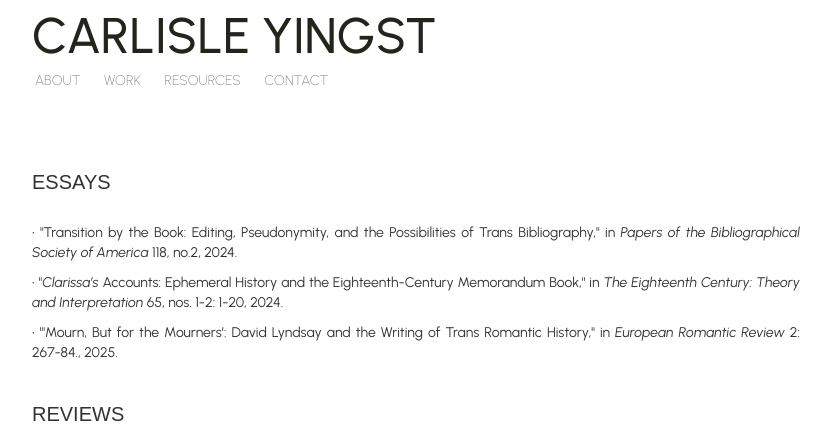
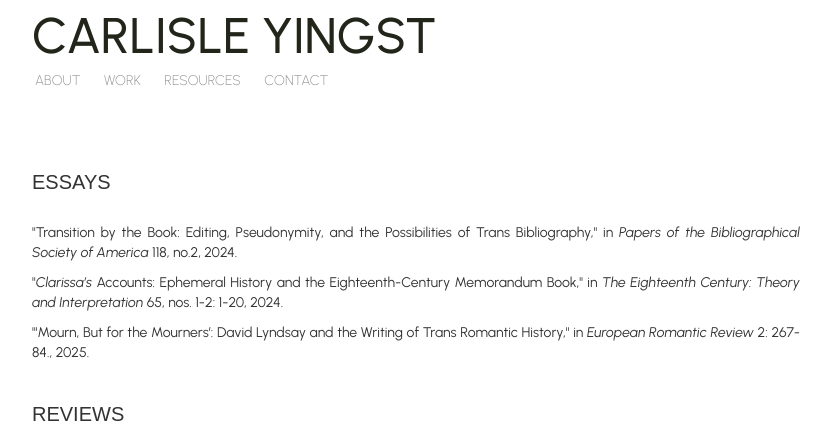
Before and after one commit to ceyingst/ceyingstwebsite, a Jekyll site: the page built from writing.html, in a window 1280 px wide. Shown: the top 447 px of the page, without its empty margins (224-1055 px from the left). Built offline with Jekyll 4.4.1, drawn with Linux system fonts in a browser that asks for light colours; nearby versions of some CDN libraries; some web fonts are replaced; some of the changed lines change nothing that is shown.

Commit message:
Update writing.html

```diff
--- a/writing.html
+++ b/writing.html
@@ -17,8 +17,7 @@ permalink: /presentations-writing/
 
     <div class="item">
 
-      {% for essay in site.data.essays %}
-        <p>&#x2022;   "{{ essay.title }}," in {{ essay.pub }}, {{ essay.date }} </p>
+      {% for essay in site.data.essays %} <p>"{{ essay.title }}," in {{ essay.pub }}, {{ essay.date }} </p>
 
     </div>
     {% endfor %}
```
